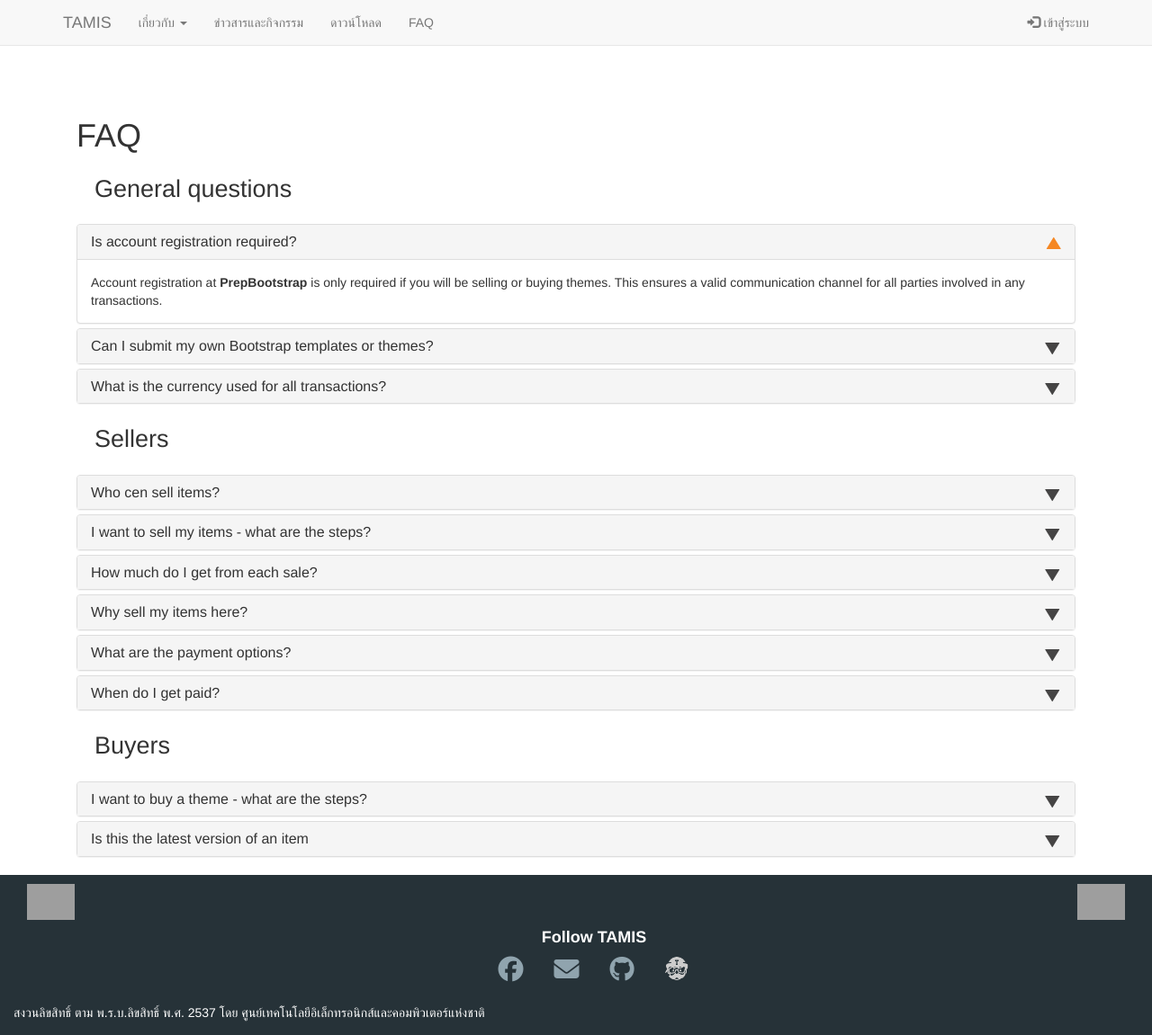
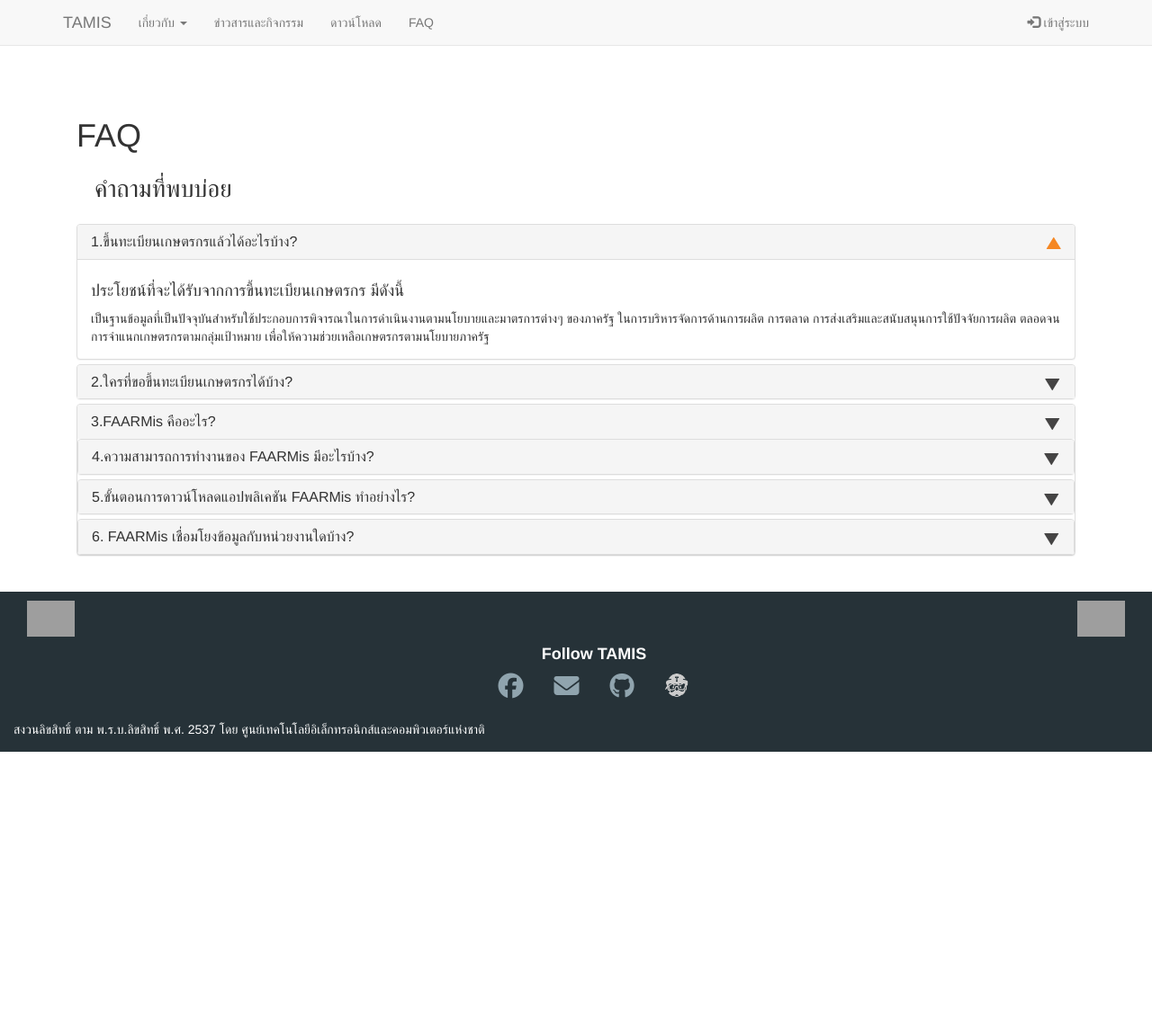
Before and after one commit to Acherrylp/Acherry.github.io, a Jekyll site: the page built from faq.html, in a window 1280 px wide and 1151 px high. Shown: the whole window at 90% size. Built offline with Jekyll 4.4.1, drawn with Linux system fonts in a browser that asks for light colours; nearby versions of some CDN libraries; grey boxes are pictures that could not be loaded.

Commit message:
เพิ่มคำถามที่พบบ่อย

```diff
--- a/faq.html
+++ b/faq.html
@@ -44,161 +44,99 @@
     <br />
     <h1>FAQ</h1>
     <div class="panel-group" id="accordion">
-        <div class="faqHeader">General questions</div>
+        <div class="faqHeader">คำถามที่พบบ่อย</div>
         <div class="panel panel-default">
             <div class="panel-heading">
                 <h4 class="panel-title">
-                    <a class="accordion-toggle" data-toggle="collapse" data-parent="#accordion" href="#collapseOne">Is account registration required?</a>
+                    <a class="accordion-toggle" data-toggle="collapse" data-parent="#accordion" href="#collapseOne">1.ขึ้นทะเบียนเกษตรกรแล้วได้อะไรบ้าง?</a>
                 </h4>
             </div>
             <div id="collapseOne" class="panel-collapse collapse in">
                 <div class="panel-body">
-                    Account registration at <strong>PrepBootstrap</strong> is only required if you will be selling or buying themes.
-                    This ensures a valid communication channel for all parties involved in any transactions.
+                  <h4>ประโยชน์ที่จะได้รับจากการขึ้นทะเบียนเกษตรกร มีดังนี้</h4>
+                    เป็นฐานข้อมูลที่เป็นปัจจุบันสำหรับใช้ประกอบการพิจารณาในการดำเนินงานตามนโยบายและมาตรการต่างๆ ของภาครัฐ ในการบริหารจัดการด้านการผลิต การตลาด
+                    การส่งเสริมและสนับสนุนการใช้ปัจจัยการผลิต ตลอดจนการจำแนกเกษตรกรตามกลุ่มเป้าหมาย เพื่อให้ความช่วยเหลือเกษตรกรตามนโยบายภาครัฐ
                 </div>
             </div>
         </div>
         <div class="panel panel-default">
             <div class="panel-heading">
                 <h4 class="panel-title">
-                    <a class="accordion-toggle collapsed" data-toggle="collapse" data-parent="#accordion" href="#collapseTen">Can I submit my own Bootstrap templates or themes?</a>
+                    <a class="accordion-toggle collapsed" data-toggle="collapse" data-parent="#accordion" href="#collapseTen">2.ใครที่ขอขึ้นทะเบียนเกษตรกรได้บ้าง?</a>
                 </h4>
             </div>
             <div id="collapseTen" class="panel-collapse collapse">
                 <div class="panel-body">
-                    A lot of the content of the site has been submitted by the community. Whether it is a commercial element/template/theme
-                    or a free one, you are encouraged to contribute. All credits are published along with the resources.
+                    “ผู้ที่ขอขึ้นทะเบียน” หมายถึง บุคคลในครัวเรือนเกษตรคนหนึ่งคนใดซึ่งประกอบการเกษตรหรือบุคคลที่ได้รับมอบอำนาจจากผู้มีอำนาจของนิติบุคคลให้เป็นผู้ขอขึ้นทะเบียนเกษตรกรในนามนิติบุคลนั้น
+                     ทั้งนี้ไม่คำนึงถึงกรรมสิทธิ์หรือสิทธิครอบครองในที่ดินที่แท้จริง ครัวเรือเกษตรหรือนิติบุคคหนึ่งให้มีผู้ขอขึ้นทะเบียนเกษตรกรได้หนึ่งคนเท่านั้น
+                     ในกรณีขึ้นทะเบียนของการเลี้ยงปศุสัตว์ การเพาะเลี้ยงสัตว์น้ำ การทำการประมงให้เป็นไปตามประกาศของหน่วยงาน
                 </div>
             </div>
         </div>
         <div class="panel panel-default">
             <div class="panel-heading">
                 <h4 class="panel-title">
-                    <a class="accordion-toggle collapsed" data-toggle="collapse" data-parent="#accordion" href="#collapseEleven">What is the currency used for all transactions?</a>
+                    <a class="accordion-toggle collapsed" data-toggle="collapse" data-parent="#accordion" href="#collapseEleven">3.FAARMis คืออะไร?</a>
                 </h4>
             </div>
             <div id="collapseEleven" class="panel-collapse collapse">
                 <div class="panel-body">
-                    All prices for themes, templates and other items, including each seller's or buyer's account balance are in <strong>USD</strong>
-                </div>
+                  คือแอปพลิเคชันที่ต่อยอดจากระบบ Tamis รุ่นที่ 1 เพื่อใช้ในการรับขึ้นทะเบียนเกษตรกร โดยผู้ใช้งานต้องเป็นเจ้าหน้าที่กรมส่งเสริมการเกษตรหรืออาสาสมัครเกษตรหมู่บ้าน (อกม.)
+                  ใช้เป็นเครื่องมือเชิงรุก เชื่อมโยงข้อมูลกับฐานข้อมูลทะเบียนเกษตรกร (ทบก.) รองรับการอ่านบัตรประชาชนแบบสมาร์ตการ์ด (Smartcard)
+
             </div>
         </div>
 
-        <div class="faqHeader">Sellers</div>
         <div class="panel panel-default">
             <div class="panel-heading">
                 <h4 class="panel-title">
-                    <a class="accordion-toggle collapsed" data-toggle="collapse" data-parent="#accordion" href="#collapseTwo">Who cen sell items?</a>
+                    <a class="accordion-toggle collapsed" data-toggle="collapse" data-parent="#accordion" href="#collapseTwo">4.ความสามารถการทำงานของ FAARMis มีอะไรบ้าง?</a>
                 </h4>
             </div>
             <div id="collapseTwo" class="panel-collapse collapse">
                 <div class="panel-body">
-                    Any registed user, who presents a work, which is genuine and appealing, can post it on <strong>PrepBootstrap</strong>.
+                  <li> ขึ้นทะเบียนเกษตรกรรายใหม่แปลงใหม่  </li>
+                  <li> ปรับปรุงทะเบียนเกษตรกรรายเดิมแปลงใหม่</li>
+                  <li> ปรับปรุงทะเบียนเกษตรกรรายเดิมแปลงใหม่  </li>
+
                 </div>
             </div>
         </div>
         <div class="panel panel-default">
             <div class="panel-heading">
                 <h4 class="panel-title">
-                    <a class="accordion-toggle collapsed" data-toggle="collapse" data-parent="#accordion" href="#collapseThree">I want to sell my items - what are the steps?</a>
+                    <a class="accordion-toggle collapsed" data-toggle="collapse" data-parent="#accordion" href="#collapseThree">5.ขั้นตอนการดาวน์โหลดแอปพลิเคชัน FAARMis ทำอย่างไร?</a>
                 </h4>
             </div>
             <div id="collapseThree" class="panel-collapse collapse">
                 <div class="panel-body">
-                    The steps involved in this process are really simple. All you need to do is:
-                    <ul>
-                        <li>Register an account</li>
-                        <li>Activate your account</li>
-                        <li>Go to the <strong>Themes</strong> section and upload your theme</li>
-                        <li>The next step is the approval step, which usually takes about 72 hours.</li>
-                    </ul>
+
+                        <li>ขั้นตอนที่ 1 เข้าแอปพลิเคชัน Play Store</li>
+                        <li>ขั้นตอนที่ 2 พิมพ์ค้นหา FAARMis</li>
+                        <li>ขั้นตอนที่ 3 ติดตั้งระบบ </li>
+
                 </div>
             </div>
         </div>
         <div class="panel panel-default">
             <div class="panel-heading">
                 <h4 class="panel-title">
-                    <a class="accordion-toggle collapsed" data-toggle="collapse" data-parent="#accordion" href="#collapseFive">How much do I get from each sale?</a>
+                    <a class="accordion-toggle collapsed" data-toggle="collapse" data-parent="#accordion" href="#collapseFive">6.	FAARMis เชื่อมโยงข้อมูลกับหน่วยงานใดบ้าง?</a>
                 </h4>
             </div>
             <div id="collapseFive" class="panel-collapse collapse">
                 <div class="panel-body">
-                    Here, at <strong>PrepBootstrap</strong>, we offer a great, 70% rate for each seller, regardless of any restrictions, such as volume, date of entry, etc.
-                    <br />
-                </div>
-            </div>
-        </div>
-        <div class="panel panel-default">
-            <div class="panel-heading">
-                <h4 class="panel-title">
-                    <a class="accordion-toggle collapsed" data-toggle="collapse" data-parent="#accordion" href="#collapseSix">Why sell my items here?</a>
-                </h4>
-            </div>
-            <div id="collapseSix" class="panel-collapse collapse">
-                <div class="panel-body">
-                    There are a number of reasons why you should join us:
-                    <ul>
-                        <li>A great 70% flat rate for your items.</li>
-                        <li>Fast response/approval times. Many sites take weeks to process a theme or template. And if it gets rejected, there is another iteration. We have aliminated this, and made the process very fast. It only takes up to 72 hours for a template/theme to get reviewed.</li>
-                        <li>We are not an exclusive marketplace. This means that you can sell your items on <strong>PrepBootstrap</strong>, as well as on any other marketplate, and thus increase your earning potential.</li>
-                    </ul>
-                </div>
-            </div>
-        </div>
-        <div class="panel panel-default">
-            <div class="panel-heading">
-                <h4 class="panel-title">
-                    <a class="accordion-toggle collapsed" data-toggle="collapse" data-parent="#accordion" href="#collapseEight">What are the payment options?</a>
-                </h4>
-            </div>
-            <div id="collapseEight" class="panel-collapse collapse">
-                <div class="panel-body">
-                    The best way to transfer funds is via Paypal. This secure platform ensures timely payments and a secure environment.
-                </div>
-            </div>
-        </div>
-        <div class="panel panel-default">
-            <div class="panel-heading">
-                <h4 class="panel-title">
-                    <a class="accordion-toggle collapsed" data-toggle="collapse" data-parent="#accordion" href="#collapseNine">When do I get paid?</a>
-                </h4>
-            </div>
-            <div id="collapseNine" class="panel-collapse collapse">
-                <div class="panel-body">
-                    Our standard payment plan provides for monthly payments. At the end of each month, all accumulated funds are transfered to your account.
-                    The minimum amount of your balance should be at least 70 USD.
+                  <li>เชื่อมโยง กรมการปกครอง กระทรวงมหาดไทย</li>
+                  <li>เชื่อมโยง กรมที่ดิน กระทรวงมหาดไทย </li>
+                  <li>เชื่อมโยง สำนักปฏิรูปที่ดินเพื่อเกษตรกรรม (ส.ก.ป)</li>
+
+                    <br/>
                 </div>
             </div>
         </div>
 
-        <div class="faqHeader">Buyers</div>
-        <div class="panel panel-default">
-            <div class="panel-heading">
-                <h4 class="panel-title">
-                    <a class="accordion-toggle collapsed" data-toggle="collapse" data-parent="#accordion" href="#collapseFour">I want to buy a theme - what are the steps?</a>
-                </h4>
-            </div>
-            <div id="collapseFour" class="panel-collapse collapse">
-                <div class="panel-body">
-                    Buying a theme on <strong>PrepBootstrap</strong> is really simple. Each theme has a live preview.
-                    Once you have selected a theme or template, which is to your liking, you can quickly and securely pay via Paypal.
-                    <br />
-                    Once the transaction is complete, you gain full access to the purchased product.
-                </div>
-            </div>
-        </div>
-        <div class="panel panel-default">
-            <div class="panel-heading">
-                <h4 class="panel-title">
-                    <a class="accordion-toggle collapsed" data-toggle="collapse" data-parent="#accordion" href="#collapseSeven">Is this the latest version of an item</a>
-                </h4>
-            </div>
-            <div id="collapseSeven" class="panel-collapse collapse">
-                <div class="panel-body">
-                    Each item in <strong>PrepBootstrap</strong> is maintained to its latest version. This ensures its smooth operation.
-                </div>
-            </div>
         </div>
     </div>
 </div>
 </div>
+<br/>
```
